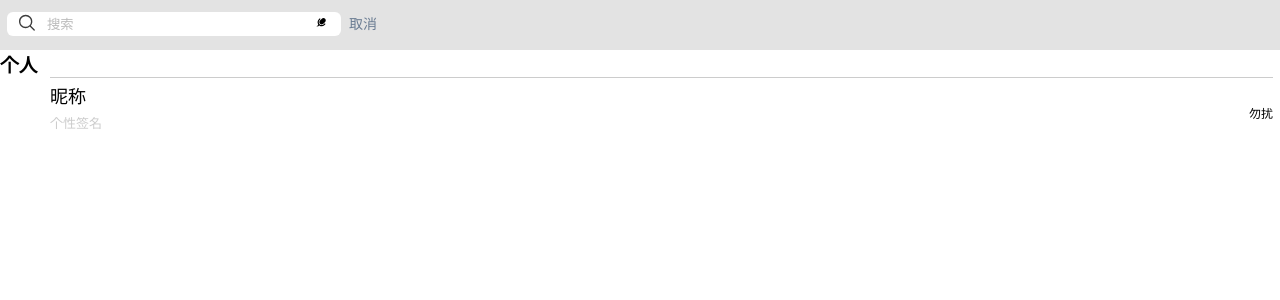
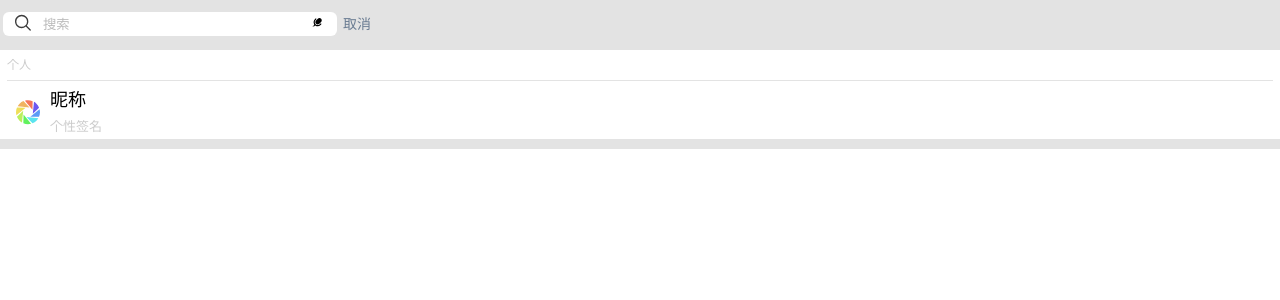
Before and after one commit to xiehuan123/chatSystem, a Vue app: page /addfriend/search in a window 1280 px wide. Shown: the top 300 px of the page. Built offline with nearby package versions, Linux system fonts and the light colour scheme.

Commit message:
搜索页面基本完成

```diff
--- a/src/components/Search.vue
+++ b/src/components/Search.vue
@@ -30,7 +30,7 @@ const toBack = () => {
   .frm {
     display: flex;
     align-items: center;
-    margin: 0 7px;
+    margin: 0 3px;
     .content {
       text-align: center;
       background-color: white;
@@ -53,7 +53,7 @@ const toBack = () => {
       }
     }
     .text {
-      margin-left: 8px;
+      margin-left: 6px;
       font-size: 14px;
       transform: translateY(5px);
       color: #6a7c92;
--- a/src/views/SearchView.vue
+++ b/src/views/SearchView.vue
@@ -1,8 +1,10 @@
 <template>
-  <div class="search">
+  <div class="search_view">
     <Search></Search>
     <div class="result">
-      <h3 class="title">个人</h3>
+      <div class="bgc">
+        <h3 class="title">个人</h3>
+      </div>
       <div class="content">
         <ListItem
           v-for="item in infoList"
@@ -22,17 +24,45 @@ const infoList = [
   {
     sesstionId: 1,
     sesstionName: "昵称",
-    // avatar: "icon-iconfontzhizuobiaozhunbduan36",
+    avatar: "icon-iconfontzhizuobiaozhunbduan36",
     sesstionMsg: [
       {
         sendMsg: "个性签名",
       },
     ],
-    marginBorde: true,
   },
 ]
 </script>
 
 <style lang="scss" scoped>
+.search_view {
+  height: 100%;
+  width: 100%;
 
+  .result {
+    padding-bottom: 10px;
+    background-color: #e3e3e3;
+    .bgc {
+      background-color: white;
+      padding: 0 7px;
+      .title {
+        font-size: 12px;
+        height: 30px;
+        line-height: 30px;
+        // padding: 0 7px;
+        font-weight: normal;
+        color: #ccc;
+        border-bottom: #e3e3e3 0.2px solid;
+        background-color: white;
+      }
+      .content {
+        background-color: #e3e3e3;
+      }
+
+    }
+  }
+}
+:deep(.time) {
+  opacity: 0;
+}
 </style>
```
